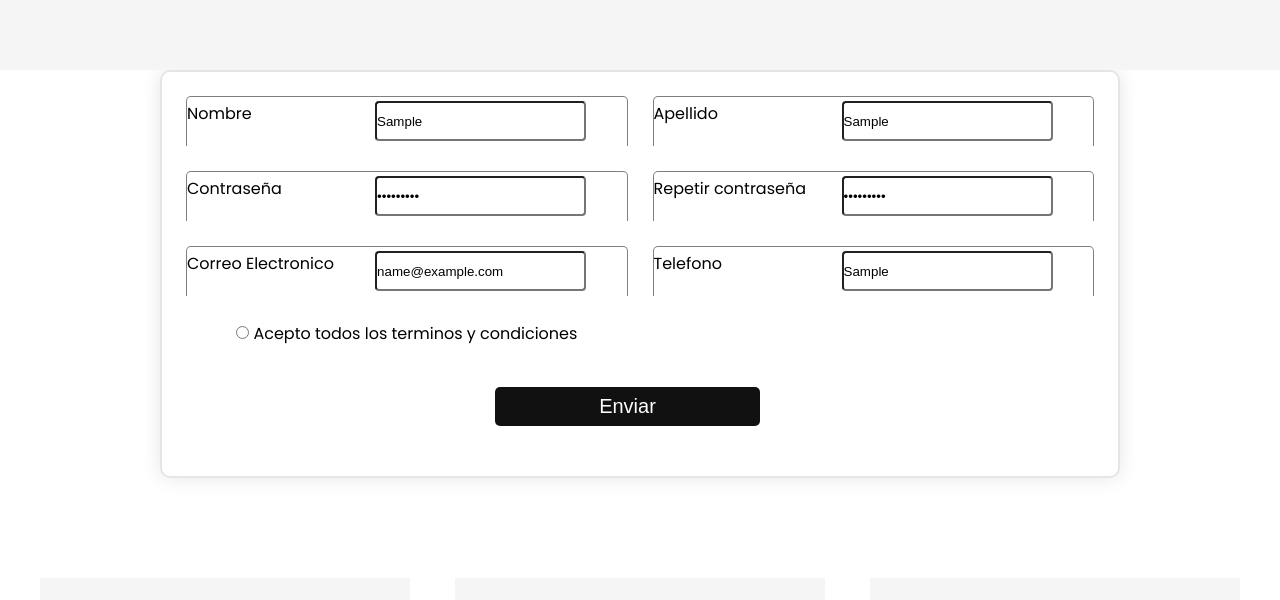
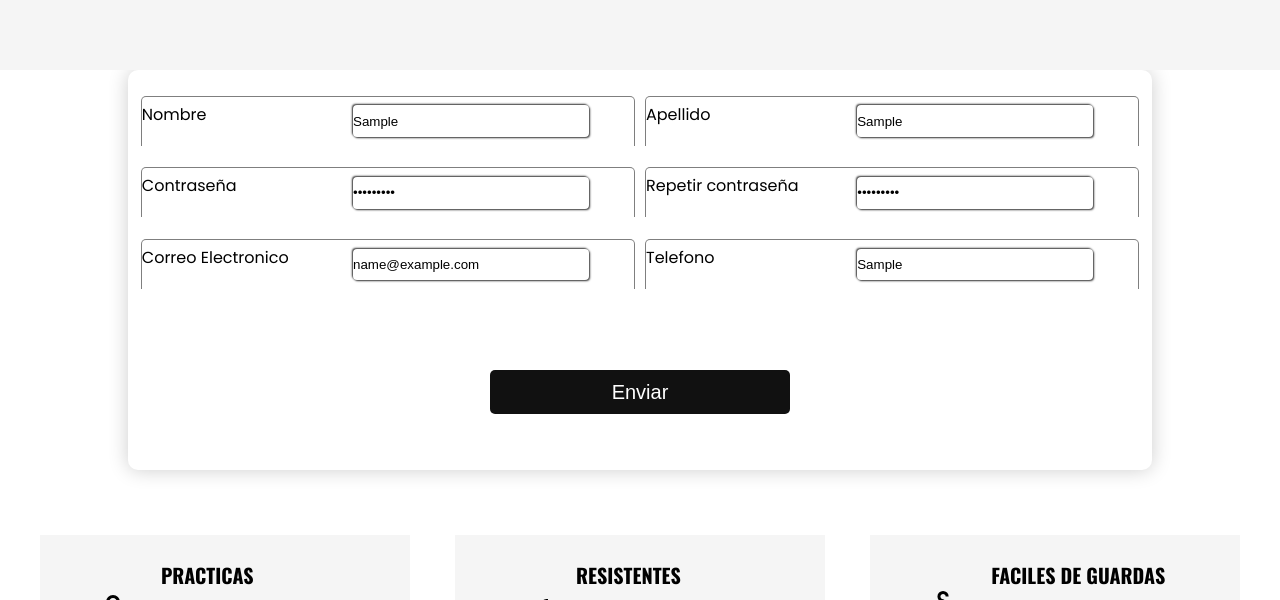
Before and after one commit to Albie14/Tienda-Virtual, a plain HTML site: page html/registro.html in a window 1280 px wide. Both pictures are taken after typing "Sample", "Sample", "Sample123", "Sample123", "name@example.com", "Sample" into the empty fields and a click on the button "Enviar". Shown: the part 130-730 px from the top of the page. Drawn offline with nearby package versions, Linux system fonts and the light colour scheme.

Commit message:
validacion formulario lista y estilizada

```diff
--- a/html/registro.html
+++ b/html/registro.html
@@ -60,11 +60,11 @@
     </header>
 
 
-    <main class="products container seccion-ppal-paginacion" id="lista-1">
+    <main>
 
-        <div class="product-content seccion-registro">
+        <div class="seccion-registro">
 
-            <form action="/submit" method="post" class="formulario" id="formulario">
+            <form action="submit" class="formulario" id="formulario">
 
                 <div class="formularioGrupo" id="grupoUsuario">
                     <div class="indicacionesFormulario">
@@ -130,15 +130,8 @@
                             <i class="iconoError fa-solid fa-circle-xmark"></i>
                         </div>
                     </div>
-                    <p class="formularioInputError">solo puede contener numerso, sin espacios y maximo 11 digitos </p>
+                    <p class="formularioInputError">solo puede contener numeros, sin espacios y maximo 11 digitos </p>
                 </div>
-
-                <div class="formularioGrupoTerminos" id="grupoTerminos">
-                        <input class="formularioCheckbox" type="radio" name="terminos" id="checkTerminos">
-                        <label for="checkTerminos" class="formularioLabel"> Acepto todos los terminos y condiciones</label>
-                        <!-- <a href="/html/terminos.html" class="terminos">Acepto todos los terminos y condiciones</a> -->
-                        <p class="formularioInputError">Debe aceptar los terminos y condiciones</p>
-                    </div>
 
                 <div class="formularioMensaje" id="formularioMensaje">
                     <p><i class="fa-solid fa-triangle-exclamation"></i><b> Error: </b><span>por favor rellene el formulario correctamente </span></p>
@@ -254,7 +247,6 @@
 
     </footer>
 
-    <script src="/js/info-prod.js"></script>
-    <script src="/js/tiendaindex.js"></script>
+    <script src="/js/registro.js"></script>
 </body>
 </html>
--- /dev/null
+++ b/js/registro.js
@@ -0,0 +1,84 @@
+
+const expresionesPermitidadForm = {
+	nombre: /^[a-zA-ZÀ-ÿ\s]{1,40}$/, // Letras y espacios, pueden llevar acentos.
+	password: /^.{4,12}$/, // 4 a 12 digitos.
+	correo: /^[a-zA-Z0-9_.+-]+@[a-zA-Z0-9-]+\.[a-zA-Z0-9-.]+$/,
+	telefono: /^\d{7,14}$/ // 7 a 14 numeros.
+};
+
+
+const formulario = document.getElementById('formulario');
+const btnEnviarFormulario = document.querySelector('.formularioBtn');
+
+function validacionFormulario(e){
+    e.preventDefault();
+
+
+    let nombre = document.getElementById('nombre');
+    let apellido = document.getElementById('apellido');
+    let clave = document.getElementById('password');
+    let claveVerificacion = document.getElementById('password2');
+    let correo = document.getElementById('correo');
+    let telefono = document.getElementById('telefono');
+    const iconoError = document.querySelectorAll('.iconoError');
+    const textoError = document.querySelectorAll('.formularioInputError');
+    const mensajeErrorFormulario = document.querySelector('.formularioMensaje');
+
+    let formularioValido = true;
+
+    if(!expresionesPermitidadForm.nombre.test(nombre.value)){
+        mostrarMensajesError(nombre, iconoError[0], textoError[0], mensajeErrorFormulario);
+        formularioValido = false
+    }
+
+    if(!expresionesPermitidadForm.nombre.test(apellido.value)){
+        mostrarMensajesError(apellido, iconoError[1], textoError[1], mensajeErrorFormulario);
+        formularioValido = false
+    }
+
+    if(!expresionesPermitidadForm.password.test(clave.value)){
+        mostrarMensajesError(clave, iconoError[2], textoError[2], mensajeErrorFormulario);
+        formularioValido = false
+    }
+
+    if(!expresionesPermitidadForm.password.test(claveVerificacion.value) || clave.value != claveVerificacion.value){
+        mostrarMensajesError(claveVerificacion, iconoError[3], textoError[3], mensajeErrorFormulario)
+        formularioValido = false
+    }
+
+    if(!expresionesPermitidadForm.correo.test(correo.value)){
+        mostrarMensajesError(correo, iconoError[4], textoError[4], mensajeErrorFormulario)
+        formularioValido = false
+    }
+
+    if(!expresionesPermitidadForm.telefono.test(telefono.value)){
+        mostrarMensajesError(telefono, iconoError[5], textoError[5], mensajeErrorFormulario)
+        formularioValido = false
+    }
+    if(formularioValido){
+        console.log('form valido');
+        formulario.submit();
+    }
+}
+
+//funcion de verificacion de inputs de formularios
+
+function mostrarMensajesError(input, icono, texto, mensaje){
+    input.classList.add('errorEnDatoFormulario');
+    icono.style.opacity = 1;
+    texto.style.opacity = 1;
+    mensaje.style.opacity = 1;
+        setTimeout(()=>{
+            input.classList.remove('errorEnDatoFormulario');
+            icono.style.opacity = 0;
+            texto.style.opacity = 0;
+            mensaje.style.opacity = 0;
+        }, 2000)
+}
+
+
+formulario.addEventListener('submit', (e)=>{
+    console.log('prueba');
+    e.preventDefault()
+    validacionFormulario(e);
+});
--- a/js/tiendaindex.js
+++ b/js/tiendaindex.js
@@ -182,84 +182,3 @@ window.addEventListener('DOMContentLoaded', function(){
         });
     }
 })
-
-
-//verificacion registro formulario
-
-const expresionesPermitidadForm = {
-	nombre: /^[a-zA-ZÀ-ÿ\s]{1,40}$/, // Letras y espacios, pueden llevar acentos.
-	password: /^.{4,12}$/, // 4 a 12 digitos.
-	correo: /^[a-zA-Z0-9_.+-]+@[a-zA-Z0-9-]+\.[a-zA-Z0-9-.]+$/,
-	telefono: /^\d{7,14}$/ // 7 a 14 numeros.
-}
-
-const formulario = document.getElementById('formulario');
-const btnEnviarFormulario = document.querySelector('.formularioBtn');
-
-
-function validacionFormulario(e){
-    e.preventDefault();
-
-    let nombre = document.getElementById('nombre');
-    let apellido = document.getElementById('apellido');
-    let clave = document.getElementById('password');
-    let claveVerificacion = document.getElementById('password2');
-    let correo = document.getElementById('correo');
-    let telefono = document.getElementById('telefono');
-    const checkTerminos  = document.getElementById('checkTerminos');
-    const iconoError = document.querySelectorAll('.iconoError');
-    const textoError = document.querySelectorAll('.formularioInputError');
-    const mensajeErrorFormulario = document.querySelector('.formularioMensaje');
-
-    if(!expresionesPermitidadForm.nombre.test(nombre.value)){
-        mostrarMensajesError(nombre, iconoError[0], textoError[0], mensajeErrorFormulario);
-    }
-
-    if(!expresionesPermitidadForm.nombre.test(apellido.value)){
-        mostrarMensajesError(apellido, iconoError[1], textoError[1], mensajeErrorFormulario);
-    }
-
-    if(!expresionesPermitidadForm.password.test(clave.value)){
-        mostrarMensajesError(clave, iconoError[2], textoError[2], mensajeErrorFormulario);
-    }
-
-    if(!expresionesPermitidadForm.password.test(claveVerificacion.value) || clave.value != claveVerificacion.value){
-        mostrarMensajesError(claveVerificacion, iconoError[3], textoError[3], mensajeErrorFormulario)
-    }
-
-    if(!expresionesPermitidadForm.correo.test(correo.value)){
-        mostrarMensajesError(correo, iconoError[4], textoError[4], mensajeErrorFormulario)
-    }
-
-    if(!expresionesPermitidadForm.telefono.test(telefono.value)){
-        mostrarMensajesError(telefono, iconoError[5], textoError[5], mensajeErrorFormulario)
-    }
-
-    if(checkTerminos.checked){
-        mensajeErrorFormulario.style.opacity = 1;
-            setTimeout(()=>{
-                mensajeErrorFormulario.style.opacity = 0;
-            }, 2000)
-
-        return false
-    }
-
-}
-
-function mostrarMensajesError(input, icono, texto, mensaje){
-    input.classList.add('errorEnDatoFormulario');
-    icono.style.opacity = 1;
-    texto.style.opacity = 1;
-    mensaje.style.opacity = 1;
-        setTimeout(()=>{
-            input.classList.remove('errorEnDatoFormulario');
-            icono.style.opacity = 0;
-            texto.style.opacity = 0;
-            mensaje.style.opacity = 0;
-        }, 2000)
-}
-
-
-btnEnviarFormulario.addEventListener('click', (e)=>{
-    validacionFormulario(e);
-});
--- a/tiendaStyle.css
+++ b/tiendaStyle.css
@@ -689,22 +689,24 @@ th, td{
 
 /* formulario */
 .seccion-registro{
+    padding-top: 200px;
     display: flex;
     justify-content: center;
 }
 .formulario{
-    border: 1px solid red;
     width: 80%;
-    min-height: 350px;
-    box-shadow: 0 0 20px rgba(0, 0, 0, 0.1);
-    border:2px solid rgba(0, 0, 0, 0.1);
+    min-height: 400px;
+    box-shadow: 0 0 20px rgba(0, 0, 0, 0.2);
     display: grid;
-    grid-template-columns: repeat(2, minmax(300px, 1fr));
-    gap: 25px;
+    grid-template-columns: repeat(2, 1fr);
+    grid-template-rows: repeat(3, 1fr) 0.8fr 1.2fr;
+    row-gap: 10px;
+    column-gap: 10px;
     border-radius: 10px;
-    padding: 2%;
+    padding: 2% 1%;
+    margin-bottom: 15px;
+}
 
-}
 
 .formularioGrupo{
     width: 100%;
@@ -715,7 +717,7 @@ th, td{
     border-right: 1px solid rgba(0, 0, 0, 0.5);
     border-top-left-radius: 5px;
     border-top-right-radius: 5px;
-
+    transition: all 0.5s ease;
 }
 .indicacionesFormulario{
     display: flex;
@@ -730,24 +732,23 @@ th, td{
     display: flex;
     justify-content: space-evenly;
     align-items: center;
+
 }
 .formularioInput{
     width: 80%;
-    height: 100%;
+    height: 80%;
     border-radius: 4px;
-
+    box-shadow: 1px 1px 2px rgba(0, 0, 0, 0.8), -1px -1px 2px rgba(0, 0, 0, 0.8);
+    border: none;
+    outline: none;
 }
 
-.formularioGrupoBtnEnviar{
-    width: 200%;
-    height: 120%;
-}
+
 .formularioInputError, .usuarioRegistradoError{
     font-size: 10px;
     color: red;
     opacity: 0;
     transition: 0.4s ease all;
-
 }
 
 .errorEnDatoFormulario{
@@ -760,33 +761,38 @@ th, td{
     color: red;
     transition: 0.4s ease all;
 }
-.terminos{
-    color: #111111;
-}
-.terminos:hover{
-    text-shadow: 0px 0px 2px rgba(0, 0, 0, 0.5);
-    transition: all ease 0.5s;
-}
+
 .formularioMensaje{
     color: red;
     opacity: 0;
+    grid-column: 1/3;
+    grid-row: 4;
 }
 .formularioMensaje span{
     color: #111111;
 }
 .formularioGrupoBtnEnviar{
     border: none;
+    grid-column: 1/3;
+    grid-row: 5/6;
+    display: flex;
+    flex-direction: column;
+    align-items: center;
+    justify-content: center;
+    height: auto;
 }
+
 
 .formularioBtn{
     cursor: pointer;
     width: 30%;
-    height: 50%;
+    height: 70%;
     background-color: #111111;
     color: #ffffff;
     border: none;
     border-radius: 5px;
     transition: 0.5s ease all;
+
 }
 .formularioBtn:hover{
     background-color: #4e4b5076;
@@ -799,12 +805,11 @@ th, td{
 }
 
 .formularioMensajeExito{
-    margin-top: 15px;
+    margin-top: 5px;
     opacity: 0;
 }
-#checkTerminos:checked{
-    border: 1px solid red;
-}
+
+
 
 @media(max 300px){
 
```
